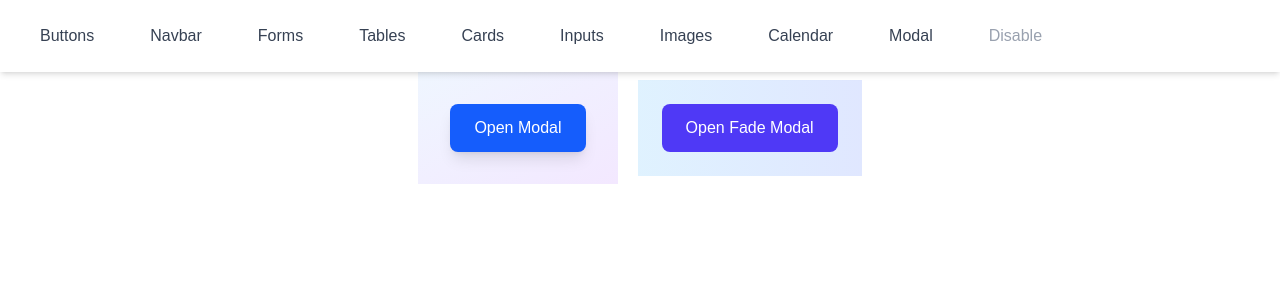
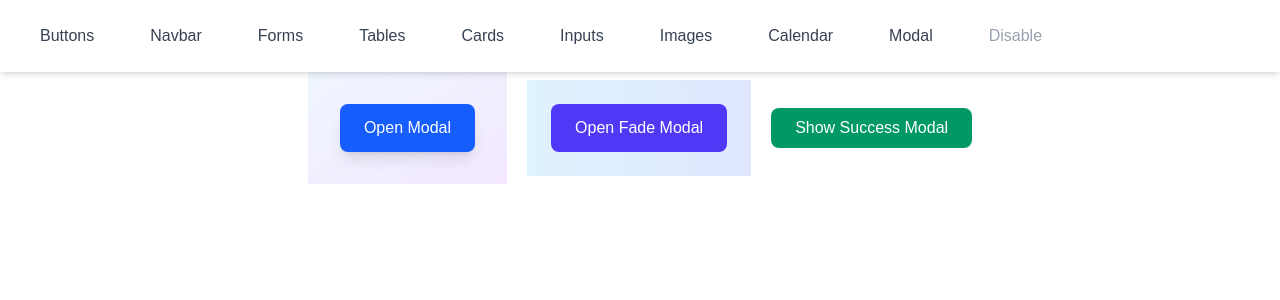
Before and after one commit to Prohor722/tailwind_compoenets, a Next.js app: page /modal in a window 1280 px wide. Shown: the top 300 px of the page. Built offline with nearby package versions, Linux system fonts and the light colour scheme.

Commit message:
another modal added

```diff
--- a/app/modal/page.tsx
+++ b/app/modal/page.tsx
@@ -1,11 +1,12 @@
 'use client';
 import React from "react";
 import { useState } from 'react';
-import { X } from 'lucide-react';
+import { CheckCircle,X } from 'lucide-react';
 
 export default function ModalPage(){
     const [isOpen, setIsOpen] = useState(false);
     const [open, setOpen] = useState(false);
+    const [open2, setOpen2] = useState(false);
 
   return (
     <div className="flex items-center justify-center gap-5">
@@ -78,6 +79,33 @@ export default function ModalPage(){
       )}
     </div>
 
+
+    <div className="text-center">
+      <button
+        onClick={() => setOpen(true)}
+        className="bg-emerald-600 text-white px-6 py-2 rounded-lg hover:bg-emerald-700 transition"
+      >
+        Show Success Modal
+      </button>
+
+      {open2 && (
+        <div className="fixed inset-0 bg-black/40 backdrop-blur-sm flex items-center justify-center z-50">
+          <div className="bg-white p-6 rounded-xl text-center max-w-sm w-full shadow-2xl animate-fade-in-up relative">
+            <CheckCircle size={48} className="text-emerald-500 mx-auto mb-4" />
+            <h2 className="text-xl font-bold text-gray-800 mb-1">Success!</h2>
+            <p className="text-gray-600 mb-4">Your action was completed successfully.</p>
+            <button
+              onClick={() => setOpen2(false)}
+              className="bg-emerald-600 text-white px-4 py-2 rounded-lg hover:bg-emerald-700 transition"
+            >
+              Close
+            </button>
+            <X className="absolute top-4 right-4 text-gray-400 cursor-pointer hover:text-gray-600" onClick={() => setOpen(false)} />
+          </div>
+        </div>
+      )}
+    </div>
+
     </div>
   );
 };
```
